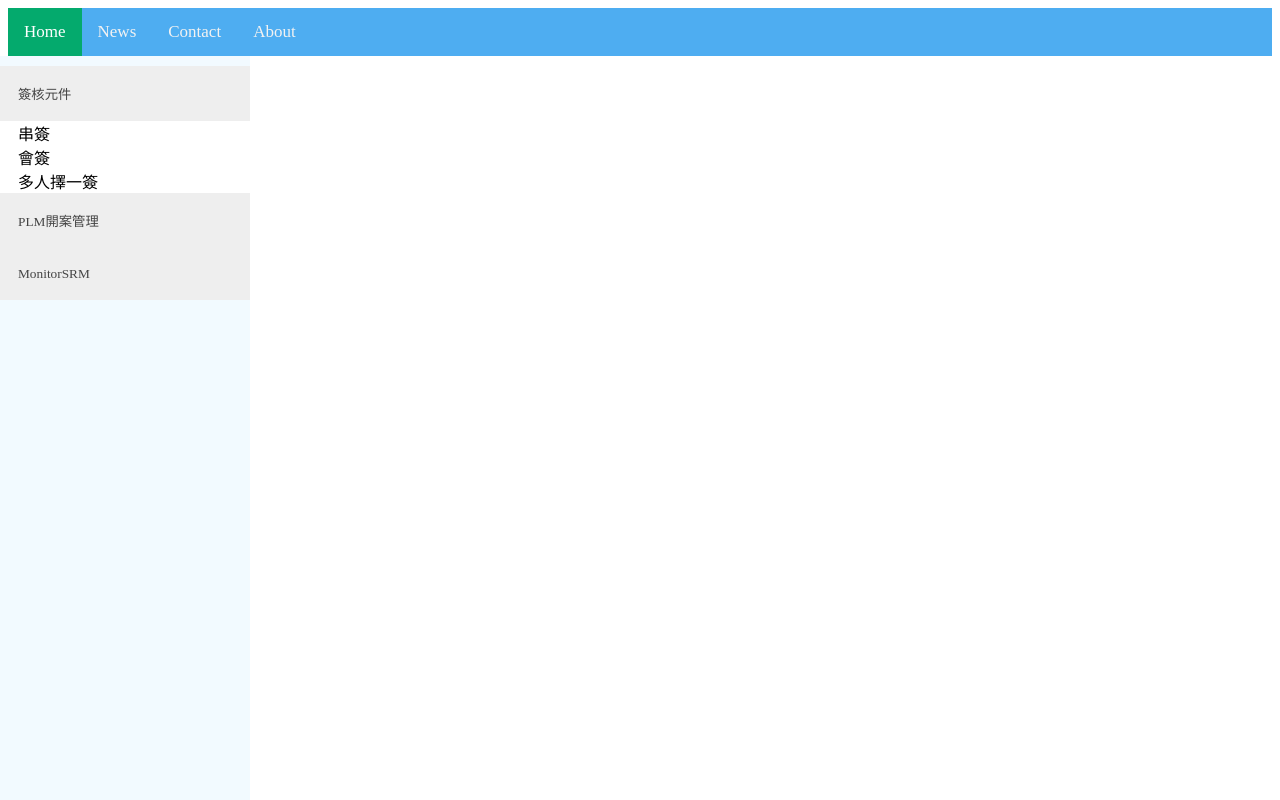
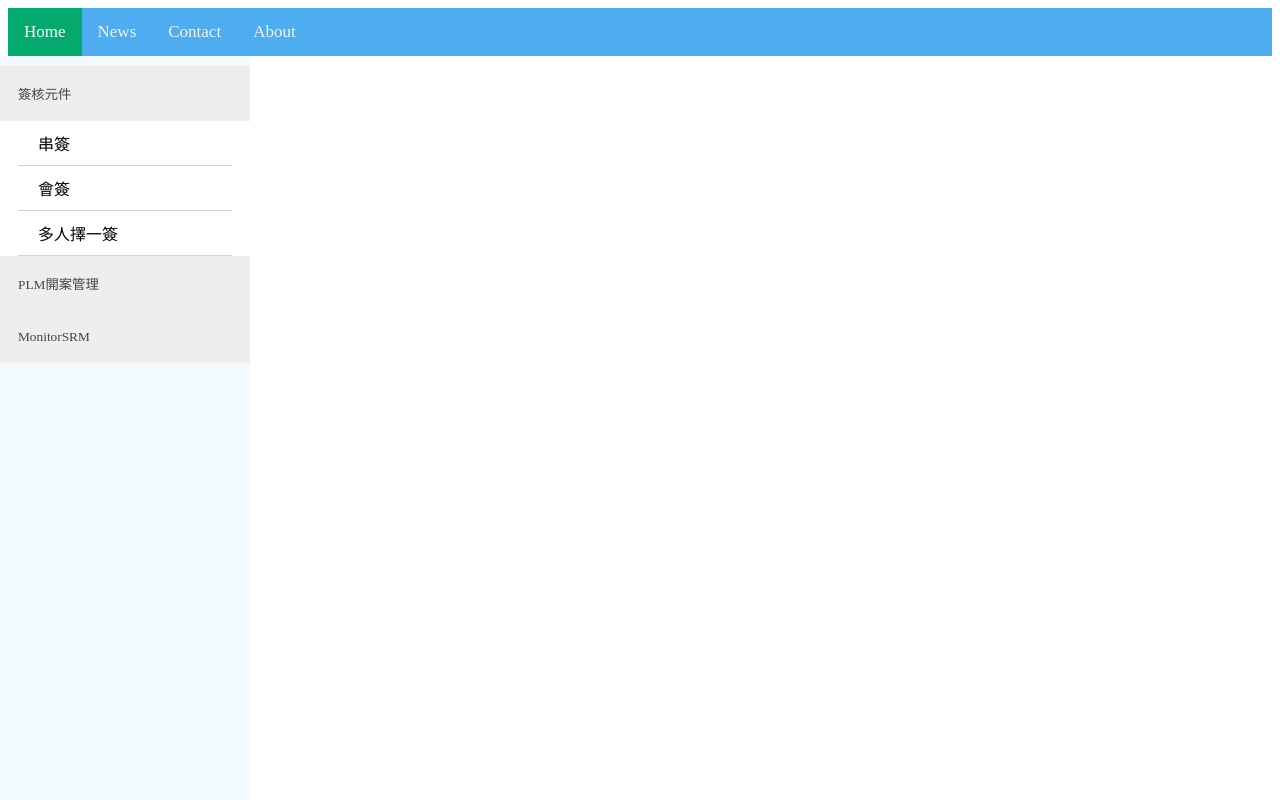
Before and after one commit to kahkinglee94/FlowEngine, a Vue app: page / in a window 1280 px wide. Both pictures are taken after a click on the button "簽核元件". Built offline with nearby package versions, Linux system fonts and the light colour scheme.

Commit message:
Prettified UI

```diff
--- a/src/components/workspace/Canvas.vue
+++ b/src/components/workspace/Canvas.vue
@@ -69,6 +69,7 @@ function onDrop (event : any) {
 .element {
   position: fixed;
   padding: 10px 20px 10px 20px;
+  border-radius: 20px;
   border: 2px solid #000;
 }
 </style>
--- a/src/components/workspace/SideBar.vue
+++ b/src/components/workspace/SideBar.vue
@@ -39,6 +39,7 @@
       <div class="item" v-if="menuItem.children && menuItem.children.length" v-show="menuItem.showChildren">
         <ul>
           <li v-for="item in menuItem.children"
+            style="padding: 10px 0px 10px 20px; border-bottom: 1px solid #D3D3D3;"
             :key="item.name"
             draggable="true"
             @dragstart="startDrag($event, item)">{{ item.label }}</li>
```
